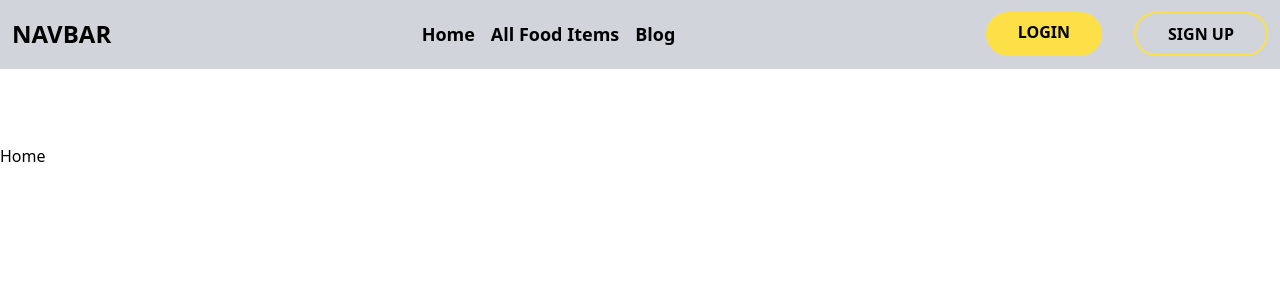
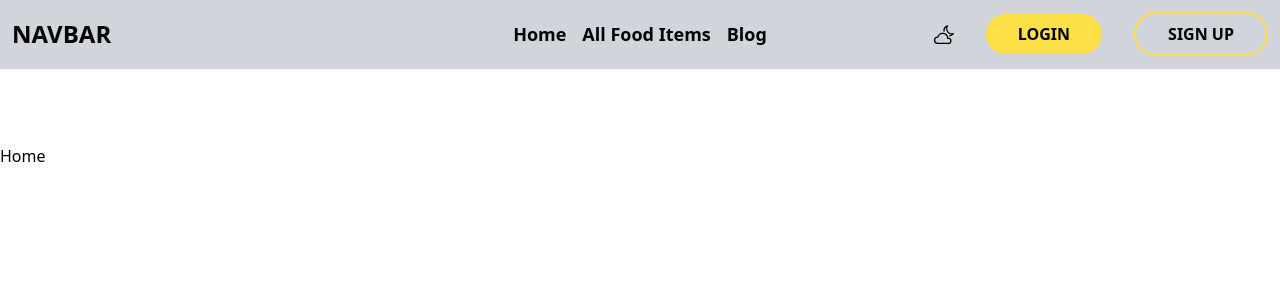
Before and after one commit to KhaledAhmed2004/Khala-Pina-Restauran, a React (Vite) app: page / in a window 1280 px wide. Shown: the top 300 px of the page. Built offline with nearby package versions, Linux system fonts and the light colour scheme.

Commit message:
update aligment of navbar

```diff
--- a/src/components/navbar/Navbar.jsx
+++ b/src/components/navbar/Navbar.jsx
@@ -1,20 +1,19 @@
 import { useState } from "react";
-import { Link, NavLink } from "react-router-dom";
+import { Link } from "react-router-dom";
 import { AiOutlineMenu, AiOutlineClose } from "react-icons/ai";
+import { FiSun } from "react-icons/fi";
+import { BsCloudMoon } from "react-icons/bs";
+import NavigationLinks from "./navComponents/NavigationLinks";
 
 // Navigation links for the menu
-const navigationLinks = [
-  { to: "/", label: "Home" },
-  { to: "/allFoodItems", label: "All Food Items" },
-  { to: "/blog", label: "Blog" },
-];
 const Navbar = () => {
   // State for controlling the mobile menu icon
   const [menuIcon, setMenuIcon] = useState(false);
+  const [darkMod, setDarkMod] = useState(false);
   return (
     <header className="max-w-7xl mx-auto bg-gray-300 text-black w-full duration-200 ease-in fixed top-0 left-0 right-0 z-10">
       <nav className="h-[4.3rem] flex justify-between items-center p-3">
-        <div>
+        <div className="lg:flex-1">
           <Link to="/">
             <span className="font-bold text-2xl md:text-xl lg:text-2xl uppercase">
               Navbar
@@ -23,15 +22,24 @@ const Navbar = () => {
         </div>
 
         {/* large screen navigation */}
-        <ul className="hidden md:flex gap-4 font-semibold text-lg ">
+        <ul className="hidden md:flex gap-4 font-semibold text-lg lg:flex-1 lg:justify-center">
+          <NavigationLinks />
+        </ul>
+        {/* <ul className="hidden md:flex gap-4 font-semibold text-lg ">
           {navigationLinks.map((link, index) => (
             <li className="hover:text-green-500" key={index}>
               <NavLink to={link.to}>{link.label}</NavLink>
             </li>
           ))}
-        </ul>
+        </ul> */}
 
-        <div className="hidden md:flex gap-8">
+        <div className="hidden md:flex gap-8 items-center lg:flex-1 lg:justify-end">
+          <span
+            className="cursor-pointer text-xl"
+            onClick={() => setDarkMod(!darkMod)}
+          >
+            {darkMod ? <FiSun /> : <BsCloudMoon />}
+          </span>
           <Link
             to="/login"
             className="bg-yellow-300 hover:bg-yellow-400 rounded-full py-2 px-8 uppercase font-semibold"
@@ -59,11 +67,7 @@ const Navbar = () => {
         >
           {/* Mobile screen navigation links */}
           <ul className="flex flex-col gap-3 mt-2 font-semibold text-lg ">
-            {navigationLinks.map((link, index) => (
-              <li className="hover:text-green-500" key={index}>
-                <NavLink to={link.to}>{link.label}</NavLink>
-              </li>
-            ))}
+            <NavigationLinks />
             <Link
               to="/login"
               className="bg-yellow-300 hover:bg-yellow-400 rounded-full py-2 px-8 uppercase font-semibold"
--- /dev/null
+++ b/src/components/navbar/navComponents/NavigationLinks.jsx
@@ -0,0 +1,23 @@
+import { NavLink } from "react-router-dom";
+
+// Navigation links for the menu
+const navigationLinks = [
+  { to: "/", label: "Home" },
+  { to: "/allFoodItems", label: "All Food Items" },
+  { to: "/blog", label: "Blog" },
+];
+
+const NavigationLinks = () => {
+  return (
+    <>
+
+      {navigationLinks.map((link, index) => (
+        <li className="hover:text-green-500" key={index}>
+          <NavLink to={link.to}>{link.label}</NavLink>
+        </li>
+      ))}
+    </>
+  );
+};
+
+export default NavigationLinks;
```
